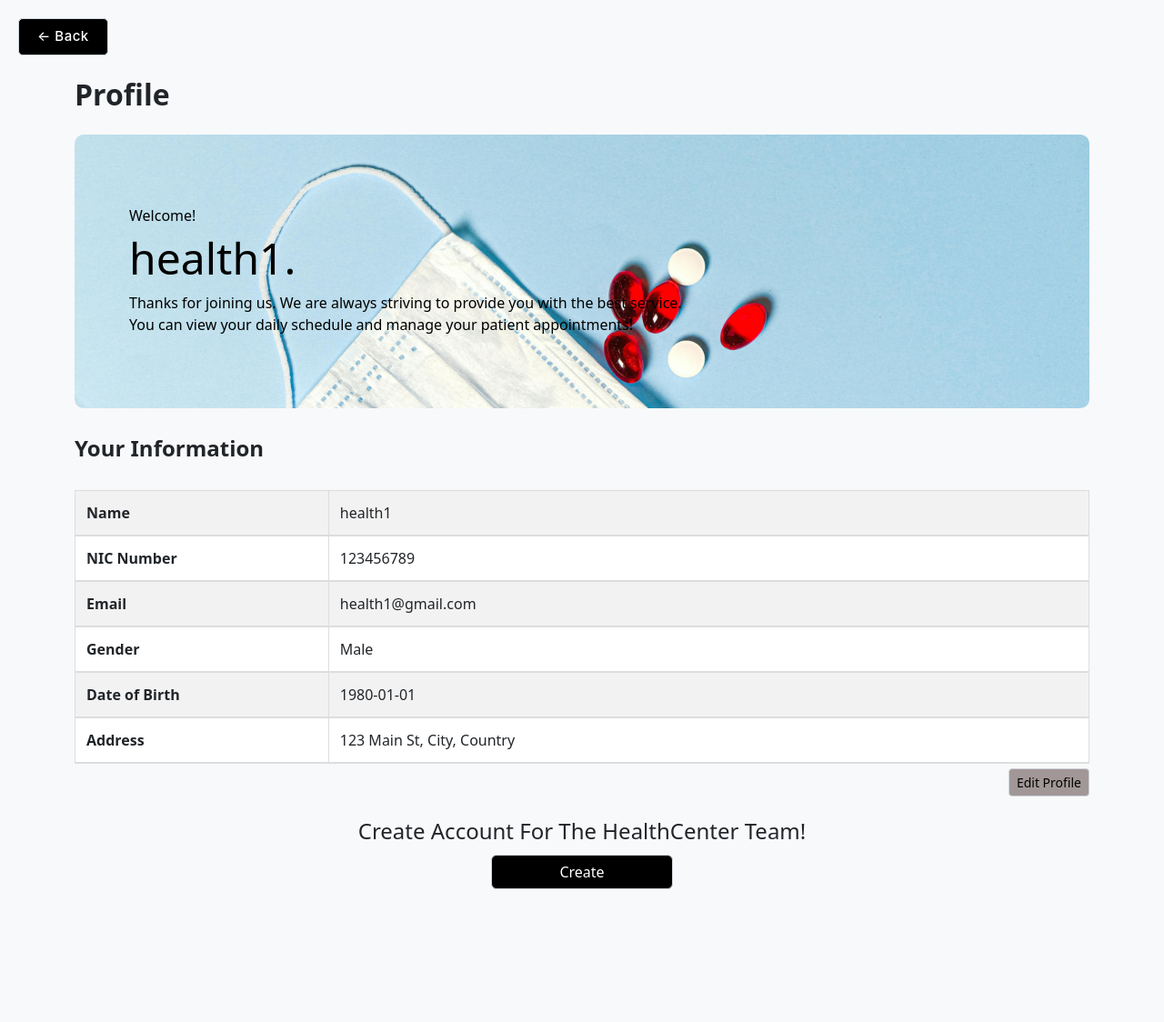
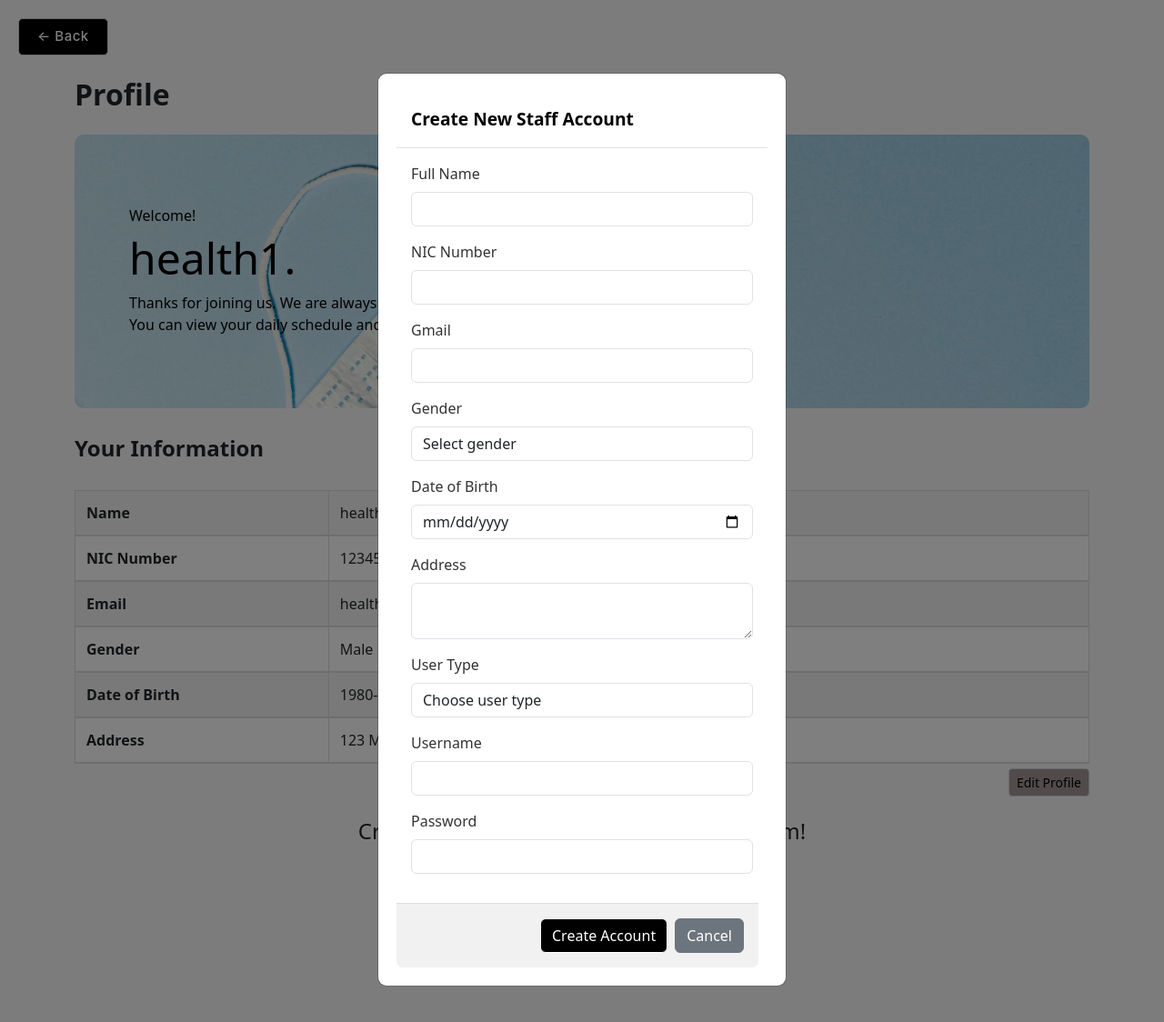
Before and after one commit to rlocs/Group2_FinalADBMS, a PHP site: page /healthworker/profile.php in a window 1280 px wide, after a click on "Create". Shown: the top 1124 px of the page at 91% size. Run offline with PHP 8.4, Linux system fonts and the light colour scheme; a user stored in the database is signed in.

Commit message:
Update profile.php

```diff
--- a/healthworker/profile.php
+++ b/healthworker/profile.php
@@ -91,6 +91,50 @@ $email = $username . "@gmail.com"; // Dummy email
 
 
 
+<!-- Modal for Creating New Staff Account -->
+<div class="modal fade" id="createAccountModal" tabindex="-1" aria-labelledby="createAccountModalLabel" aria-hidden="true">
+  <div class="modal-dialog">
+    <form method="post" class="modal-content">
+      <div class="modal-header">
+        <h5 class="modal-title">Create New Staff Account</h5>
+        <button type="button" class="btn-close" data-bs-dismiss="modal" aria-label="Close"></button>
+      </div>
+      <div class="modal-body">
+        <div class="mb-3"><label class="form-label">Full Name</label><input type="text" name="name" class="form-control" required></div>
+        <div class="mb-3"><label class="form-label">NIC Number</label><input type="text" name="nic" class="form-control" required></div>
+        <div class="mb-3"><label class="form-label">Gmail</label><input type="email" name="email" class="form-control" required></div>
+        <div class="mb-3">
+          <label class="form-label">Gender</label>
+          <select name="gender" class="form-control" required>
+            <option value="" disabled selected>Select gender</option>
+            <option>Male</option>
+            <option>Female</option>
+            <option>Other</option>
+          </select>
+        </div>
+        <div class="mb-3"><label class="form-label">Date of Birth</label><input type="date" name="dob" class="form-control" required></div>
+        <div class="mb-3"><label class="form-label">Address</label><textarea name="address" class="form-control" rows="2" required></textarea></div>
+        <div class="mb-3">
+          <label class="form-label">User Type</label>
+          <select name="usertype" class="form-control" required>
+            <option value="" disabled selected>Choose user type</option>
+            <option value="Healthworker">Healthworker</option>
+            <option value="Nurse">Nurse</option>
+            <option value="Doctor">Doctor</option>
+          </select>
+        </div>
+        <div class="mb-3"><label class="form-label">Username</label><input type="text" name="username" class="form-control" required></div>
+        <div class="mb-3"><label class="form-label">Password</label><input type="password" name="password" class="form-control" required></div>
+      </div>
+      <div class="modal-footer">
+        <button type="submit" name="create_account" class="btn btn-primary">Create Account</button>
+        <button type="button" class="btn btn-secondary" data-bs-dismiss="modal">Cancel</button>
+      </div>
+    </form>
+  </div>
+</div>
+
+
 
   <script src="https://cdn.jsdelivr.net/npm/bootstrap@5.3.0/dist/js/bootstrap.bundle.min.js"></script>
 </body>
```
